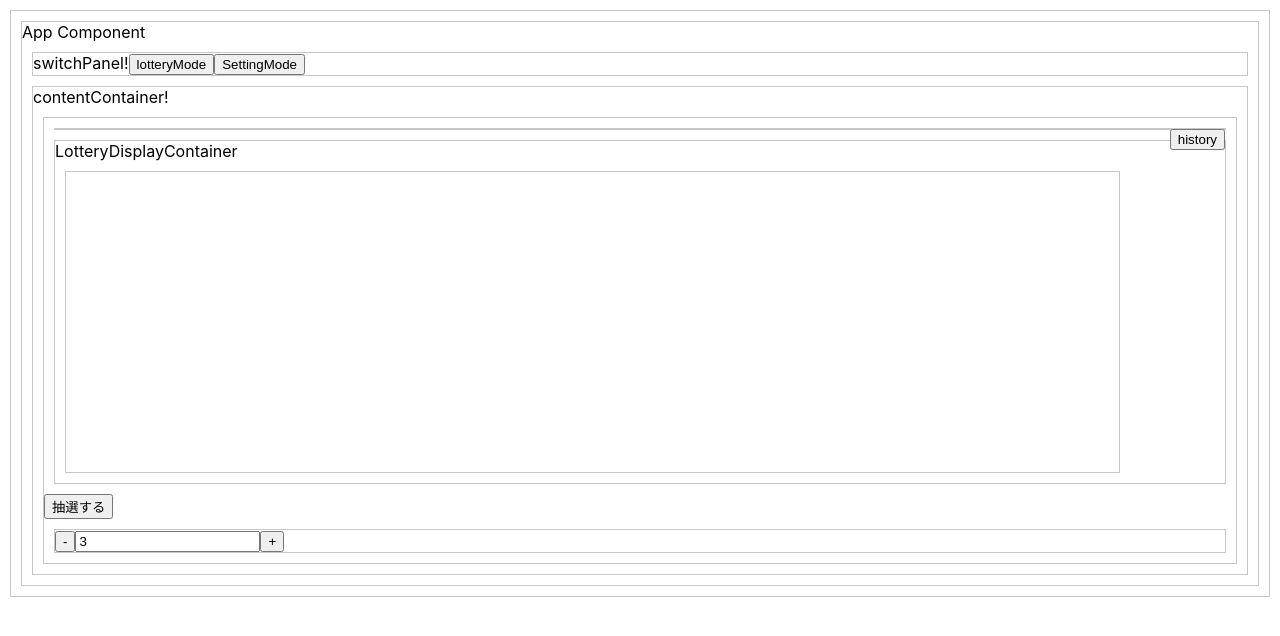
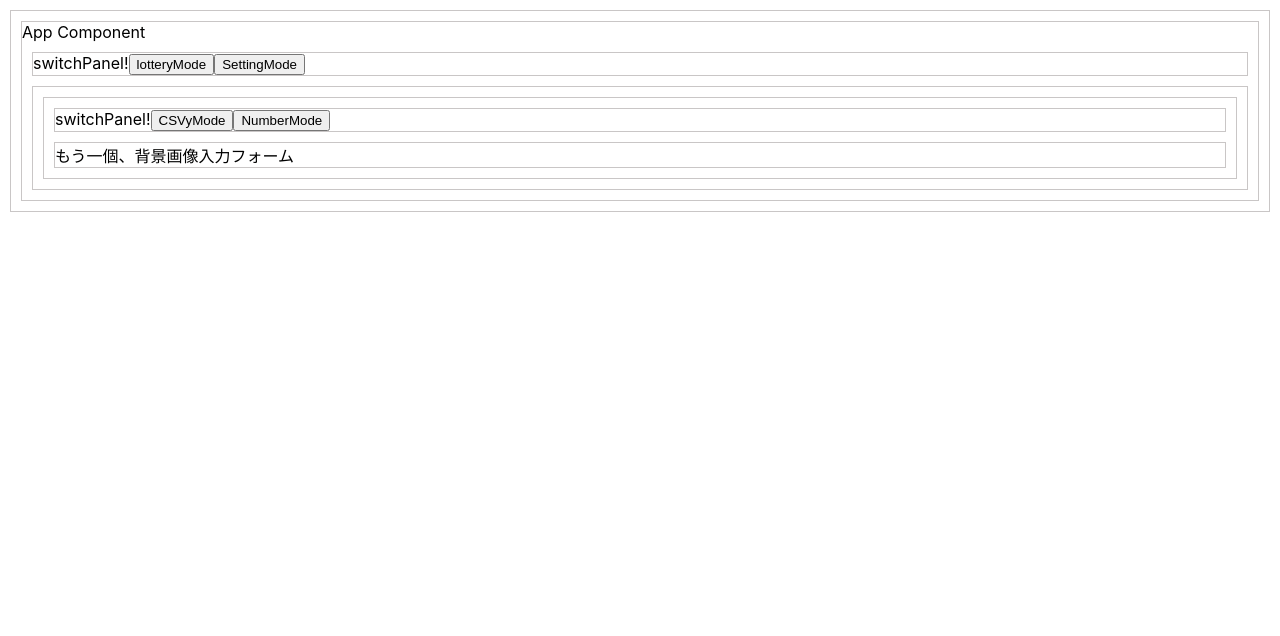
Before and after one commit to ymdsy/lottery_app, a React (Create React App) app: page / in a window 1280 px wide. Shown: the top 636 px of the page. Built offline with nearby package versions, Linux system fonts and the light colour scheme.

Commit message:
くじ入力パネルの切り替えボタンを作成

```diff
--- a/src/App.js
+++ b/src/App.js
@@ -8,7 +8,7 @@ class App extends React.Component {
     super(); // これが必要な理由調べること。
     this.state = {
       lots: [100, 200, 300, 400, 500, 600, 700, 800, 900, 1000],
-      mode: 0
+      mode: 1
     };
 
     this.switching = this.switching.bind(this);
--- a/src/ContentContainer.js
+++ b/src/ContentContainer.js
@@ -1,5 +1,6 @@
 import React from "react";
 import { LotteryContainer } from "./lotteryPanel/lotteryContainer.js";
+import { SettingContainer } from "./settingPanel/settingContainer.js";
 
 export function ContentContainer(props) {
   if (props.mode === 0) {
@@ -10,6 +11,10 @@ export function ContentContainer(props) {
       </div>
     );
   } else if (props.mode === 1) {
-    return <div>mode 1</div>;
+    return (
+      <div>
+        <SettingContainer lots={props.lots} />
+      </div>
+    );
   }
 }
--- /dev/null
+++ b/src/settingPanel/enterLotteryContainer.js
@@ -0,0 +1,16 @@
+import React from "react";
+import { LotteryKindSwitchPanel } from "./lotteryKindSwitchPanel.js";
+
+export class EnterLotteryContainer extends React.Component {
+  constructor(props) {
+    super(props);
+  }
+
+  render() {
+    return (
+      <LotteryKindSwitchPanel
+        switchMode={mode => this.props.switchMode(mode)}
+      />
+    );
+  }
+}
--- /dev/null
+++ b/src/settingPanel/lotteryKindSwitchPanel.js
@@ -0,0 +1,11 @@
+import React from "react";
+
+export function LotteryKindSwitchPanel(props) {
+  return (
+    <div>
+      switchPanel!
+      <button onClick={() => props.switchMode(0)}>CSVyMode</button>
+      <button onClick={() => props.switchMode(1)}>NumberMode</button>
+    </div>
+  );
+}
--- /dev/null
+++ b/src/settingPanel/settingContainer.js
@@ -0,0 +1,31 @@
+import React from "react";
+import { EnterLotteryContainer } from "./enterLotteryContainer.js";
+
+export class SettingContainer extends React.Component {
+  constructor(props) {
+    super(props);
+    this.state = {
+      lotteryEnterMode: 0
+    };
+  }
+
+  switchLotteryEnterMode(mode) {
+    if (mode === 0 || mode === 1) {
+      this.setState({
+        lotteryEnterMode: mode
+      });
+    }
+  }
+
+  render() {
+    return (
+      <div>
+        <EnterLotteryContainer
+          mode={this.state.lotteryEnterMode}
+          switchMode={mode => this.switchLotteryEnterMode(mode)}
+        />
+        <div>もう一個、背景画像入力フォーム</div>
+      </div>
+    );
+  }
+}
```
